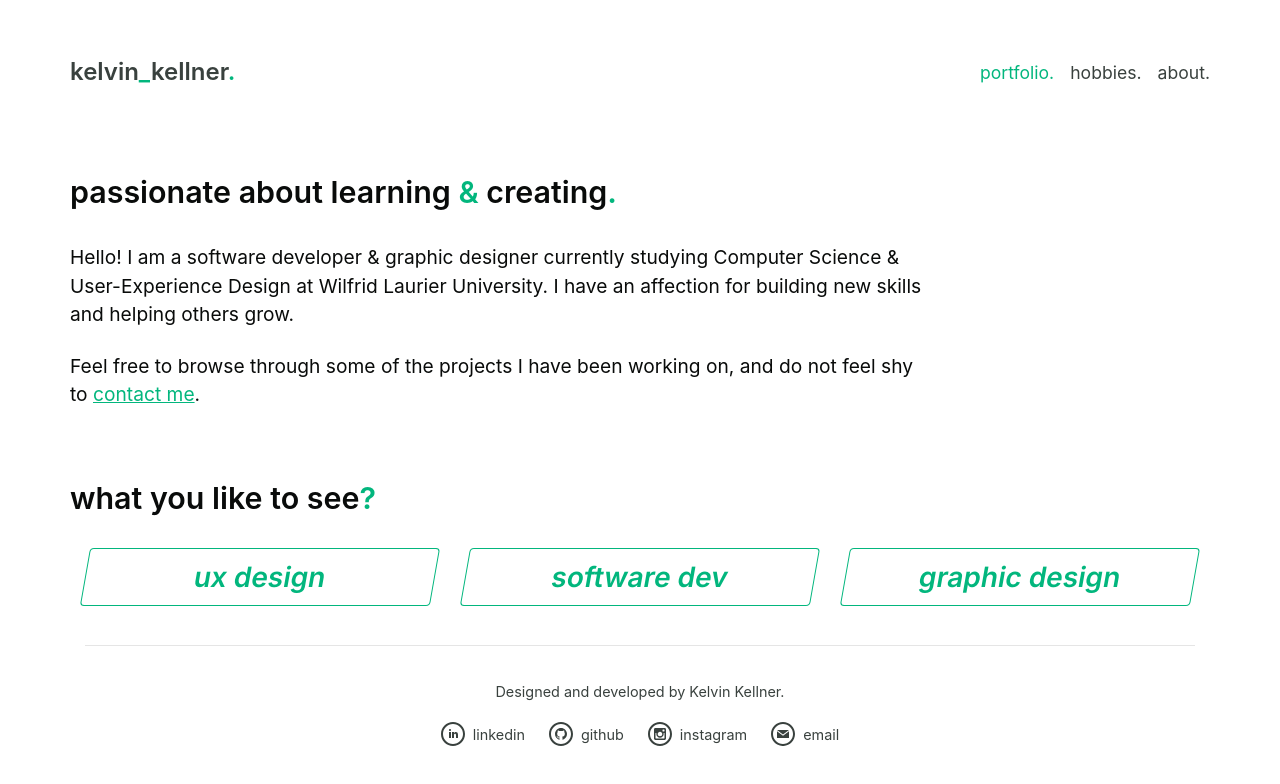
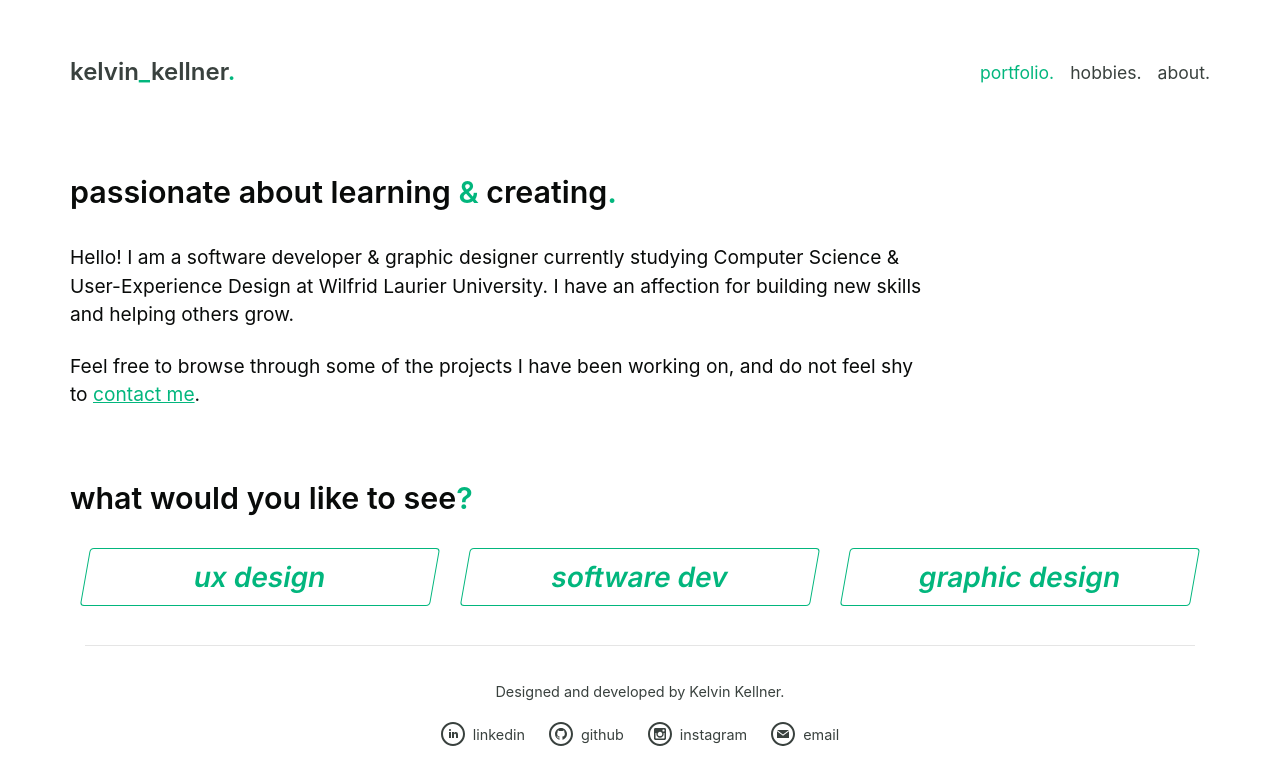
Before and after one commit to kelvinkellner/portfolio-v3, a React (Create React App) app: page / in a window 1280 px wide. Shown: the top 784 px of the page. Built offline with nearby package versions, Linux system fonts and the light colour scheme; a web font is replaced by a local one.

Commit message:
Fix small typo

```diff
--- a/src/components/Home.js
+++ b/src/components/Home.js
@@ -23,7 +23,7 @@ class Home extends Component {
                     </Col>
                 </Row>
                 <Row>
-                    <h3 className="heading">what you like to see<span>?</span></h3>
+                    <h3 className="heading">what would you like to see<span>?</span></h3>
                 </Row>
                 <Row xs={1} md={3}>
                     <Col fluid><Button variant="section-selector"><Link to="/ux"><h3>ux design</h3></Link></Button></Col>
```
